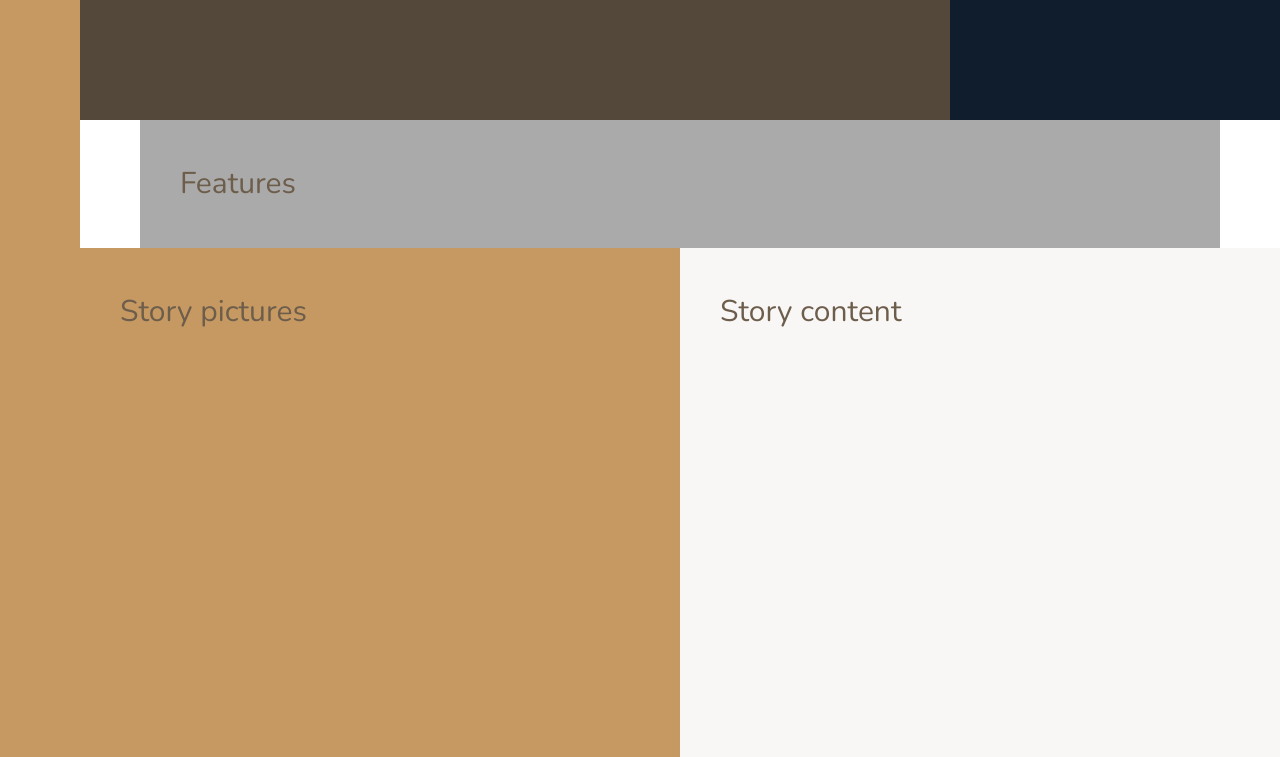
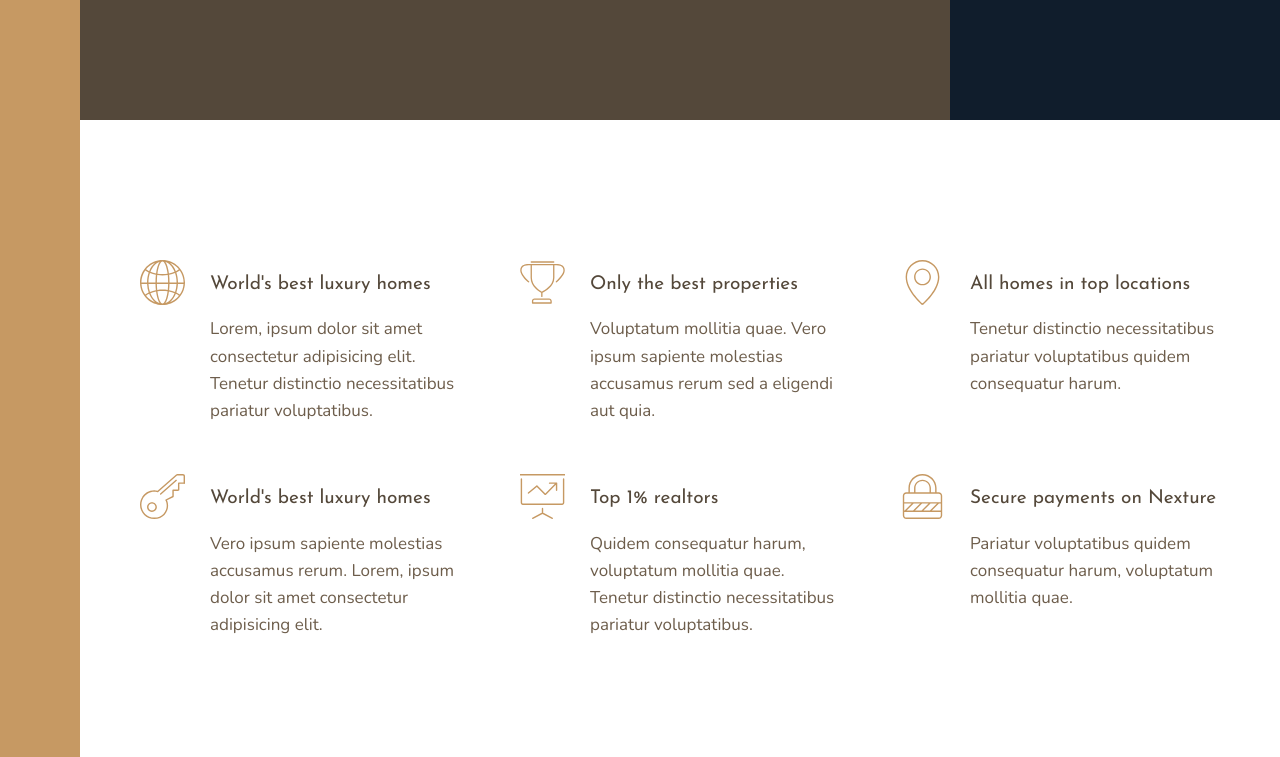
Before and after one commit to smyhk/advanced-css-course-nexter, a website: page index.html in a window 1280 px wide. Shown: the part 520-1277 px from the top of the page. Drawn offline with nearby package versions, Linux system fonts and the light colour scheme.

Commit message:
Build features section

```diff
--- a/index.html
+++ b/index.html
@@ -1,14 +1,16 @@
 <!DOCTYPE html>
 <html lang="en">
+  <head>
+    <meta charset="UTF-8" />
+    <meta name="viewport" content="width=device-width, initial-scale=1.0" />
+    <meta http-equiv="X-UA-Compatible" content="ie=edge" />
 
-  <head>
-    <meta charset="UTF-8">
-    <meta name="viewport" content="width=device-width, initial-scale=1.0">
-    <meta http-equiv="X-UA-Compatible" content="ie=edge">
-
-    <link href="https://fonts.googleapis.com/css?family=Josefin+Sans:300,400,400i|Nunito:300,300i" rel="stylesheet">
-    <link rel="stylesheet" href="css/style.css">
-    <link rel="shortcut icon" type="image/png" href="img/favicon.png">
+    <link
+      href="https://fonts.googleapis.com/css?family=Josefin+Sans:300,400,400i|Nunito:300,300i"
+      rel="stylesheet"
+    />
+    <link rel="stylesheet" href="css/style.css" />
+    <link rel="shortcut icon" type="image/png" href="img/favicon.png" />
 
     <title>nexter &mdash; your home, your freedom</title>
   </head>
@@ -27,7 +29,71 @@
     </div>
 
     <section class="features">
-      Features
+      <div class="feature">
+        <svg class="feature__icon">
+          <use xlink:href="img/sprite.svg#icon-global"></use>
+        </svg>
+        <h4 class="heading-4 heading-4--dark">World's best luxury homes</h4>
+        <p class="feature__text">
+          Lorem, ipsum dolor sit amet consectetur adipisicing elit. Tenetur
+          distinctio necessitatibus pariatur voluptatibus.
+        </p>
+      </div>
+
+      <div class="feature">
+        <svg class="feature__icon">
+          <use xlink:href="img/sprite.svg#icon-trophy"></use>
+        </svg>
+        <h4 class="heading-4 heading-4--dark">Only the best properties</h4>
+        <p class="feature__text">
+          Voluptatum mollitia quae. Vero ipsum sapiente molestias accusamus
+          rerum sed a eligendi aut quia.
+        </p>
+      </div>
+
+      <div class="feature">
+        <svg class="feature__icon">
+          <use xlink:href="img/sprite.svg#icon-map-pin"></use>
+        </svg>
+        <h4 class="heading-4 heading-4--dark">All homes in top locations</h4>
+        <p class="feature__text">
+          Tenetur distinctio necessitatibus pariatur voluptatibus quidem
+          consequatur harum.
+        </p>
+      </div>
+
+      <div class="feature">
+        <svg class="feature__icon">
+          <use xlink:href="img/sprite.svg#icon-key"></use>
+        </svg>
+        <h4 class="heading-4 heading-4--dark">World's best luxury homes</h4>
+        <p class="feature__text">
+          Vero ipsum sapiente molestias accusamus rerum. Lorem, ipsum dolor sit
+          amet consectetur adipisicing elit.
+        </p>
+      </div>
+
+      <div class="feature">
+        <svg class="feature__icon">
+          <use xlink:href="img/sprite.svg#icon-presentation"></use>
+        </svg>
+        <h4 class="heading-4 heading-4--dark">Top 1% realtors</h4>
+        <p class="feature__text">
+          Quidem consequatur harum, voluptatum mollitia quae. Tenetur distinctio
+          necessitatibus pariatur voluptatibus.
+        </p>
+      </div>
+
+      <div class="feature">
+        <svg class="feature__icon">
+          <use xlink:href="img/sprite.svg#icon-lock"></use>
+        </svg>
+        <h4 class="heading-4 heading-4--dark">Secure payments on Nexture</h4>
+        <p class="feature__text">
+          Pariatur voluptatibus quidem consequatur harum, voluptatum mollitia
+          quae.
+        </p>
+      </div>
     </section>
 
     <div class="story__pictures">
@@ -50,5 +116,4 @@
       Footer
     </footer>
   </body>
-
 </html>
--- a/package.json
+++ b/package.json
@@ -15,9 +15,9 @@
   "author": "Jonas",
   "license": "ISC",
   "devDependencies": {
-    "autoprefixer": "^9.6.0",
+    "autoprefixer": "^9.7.3",
     "concat": "^1.0.3",
-    "node-sass": "^4.12.0",
+    "node-sass": "^4.13.0",
     "npm-run-all": "^4.1.5",
     "postcss-cli": "^6.1.2"
   }
--- a/sass/_base.scss
+++ b/sass/_base.scss
@@ -43,9 +43,4 @@ body {
     [center-start]
     repeat(8, [col-start] minmax(min-content, 14rem) [col-end])
     [center-end] minmax(6rem, 1fr) [full-end];
-
-  & > * {
-    padding: 40px;
-    font-size: 3rem;
-  }
 }
--- a/sass/_features.scss
+++ b/sass/_features.scss
@@ -1,4 +1,30 @@
 .features {
-  background-color: $color-grey-light-2;
   grid-column: center-start / center-end;
+
+  margin: 15rem 0;
+
+  display: grid;
+  // grid-template-columns: repeat(3, 1fr);
+  grid-template-columns: repeat(auto-fit, minmax(25rem, 1fr));
+  grid-gap: 6rem;
+  align-items: start;
 }
+
+.feature {
+  display: grid;
+  grid-template-columns: min-content 1fr;
+  grid-row-gap: 1.5rem;
+  grid-column-gap: 2.5rem;
+
+  &__icon {
+    fill: $color-primary;
+    width: 4.5rem;
+    height: 4.5rem;
+    grid-row: 1 / span 2;
+    transform: translateY(-1rem);
+  }
+
+  &__text {
+    font-size: 1.7rem;
+  }
+}
--- a/sass/_typography.scss
+++ b/sass/_typography.scss
@@ -0,0 +1,29 @@
+%heading {
+  font-family: $font-display;
+  font-weight: 400;
+}
+
+.heading-1 {
+  @extend %heading;
+}
+
+.heading-2 {
+  @extend %heading;
+}
+
+.heading-3 {
+  @extend %heading;
+}
+
+.heading-4 {
+  @extend %heading;
+  font-size: 1.9rem;
+
+  &--light {
+    color: $color-grey-light-1;
+  }
+
+  &--dark {
+    color: $color-grey-dark-1;
+  }
+}
```
Also changed, not shown: css/style.css, 1 other file.
